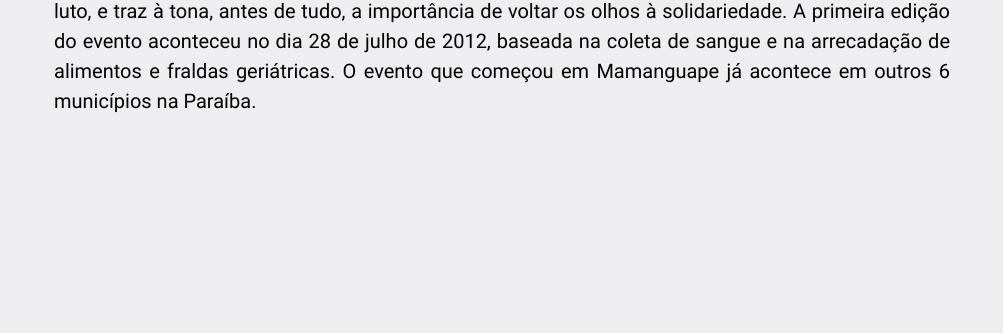
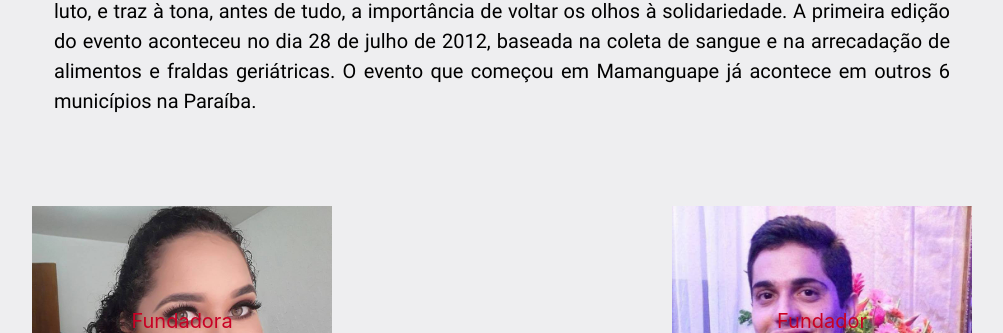
Before and after one commit to mirianbatista/EuAmoVida, a Django app: page /sobre/ in a window 1280 px wide. Shown: the part 434-767 px from the top of the page, without its empty margins (138-1141 px from the left). Run offline with Django 3.2, Linux system fonts and the light colour scheme; some libraries are stand-ins or nearby versions.

Commit message:
Criação e Acrescimos

```diff
--- a/static/css/style.css
+++ b/static/css/style.css
@@ -121,7 +121,6 @@ ul {
     font-weight: bold;
     top: 25%;
 }
-
 #mamanguapeFoto{
     grid-row:2;
     grid-column:1;
@@ -364,6 +363,54 @@ ul {
     top:100;
 }
 
+#organizacao{
+    display: grid;
+    grid-template-columns: auto auto;
+    grid-template-rows: 100px;
+    grid-auto-flow: row dense;
+    margin-top: 50%;
+}
+#MariaFoto{
+    grid-column:1;
+    grid-row:1;
+    position: relative;
+    text-align: center;
+}
+#MariaDescricao{
+    grid-column: 1;
+    grid-row: 2;
+    text-align: center;
+    position: relative;
+    color: #c90024;
+    font-size: 20px;
+}
+#MariaRedeSocial{
+    grid-column: 1;
+    grid-row: 3;
+    text-align: center;
+    position: relative;
+}
+#wagnerFoto{
+    grid-column: 2;
+    grid-row: 1;
+    text-align: center;
+    position: relative;
+}
+#wagnerDescricao{
+    grid-column: 2;
+    grid-row: 2;
+    text-align: center;
+    position: relative;
+    color: #c90024;
+    font-size: 20px;
+}
+wagnerRedeSocial{
+    grid-column: 2;
+    grid-row: 3;
+    text-align: center;
+    position: relative;
+}
+
 .formContato{
     position: absolute;
     top: 25%;
--- a/templates/sobre/sobre.html
+++ b/templates/sobre/sobre.html
@@ -1,6 +1,6 @@
 {% extends "base.html" %}
-
-{% block title %}Colabore{% endblock %}
+{% load static %}
+{% block title %}Sobre{% endblock %}
 
 {% block conteudo %}
 
@@ -14,6 +14,18 @@
             A primeira edição do evento aconteceu no dia 28 de julho de 2012, baseada na coleta de sangue e na arrecadação de alimentos e fraldas geriátricas. O evento que começou em Mamanguape já acontece em outros 6 municípios na Paraíba.
         </p>
         </div>
+
+    <div id="organizacao">
+        <div id="MariaFoto"><img src="/static/images/MariaFoto.jpg" height="300" width="300"></div>
+        <div id="MariaDescricao">Fundadora</div>
+        <div id="MariaRedeSocial"><a href="https://www.facebook.com/mariaeuniceluna" target="_blank"><img src="{% static 'images/facebook.jpg' %}" ></a></div>
+
+        <div id="wagnerFoto"><img src="{% static 'images/wagnerFoto.jpg' %}" height="300" width="300"></div>
+        <div id="wagnerDescricao">Fundador</div>
+        <div id="wagnerRedeSocial"><a href="https://www.facebook.com/wagner.cunha.351" target="_blank"><Img src="{%static 'images/facebook.jpg' %}"></a></div>
+        </div>
+    </div>
+
 </body>
 
 {% endblock %}
```
Also changed, not shown: static/images/juntos.jpg (added), static/images/mariaFoto.jpg (added), static/images/wagnerFoto.jpg (added).
